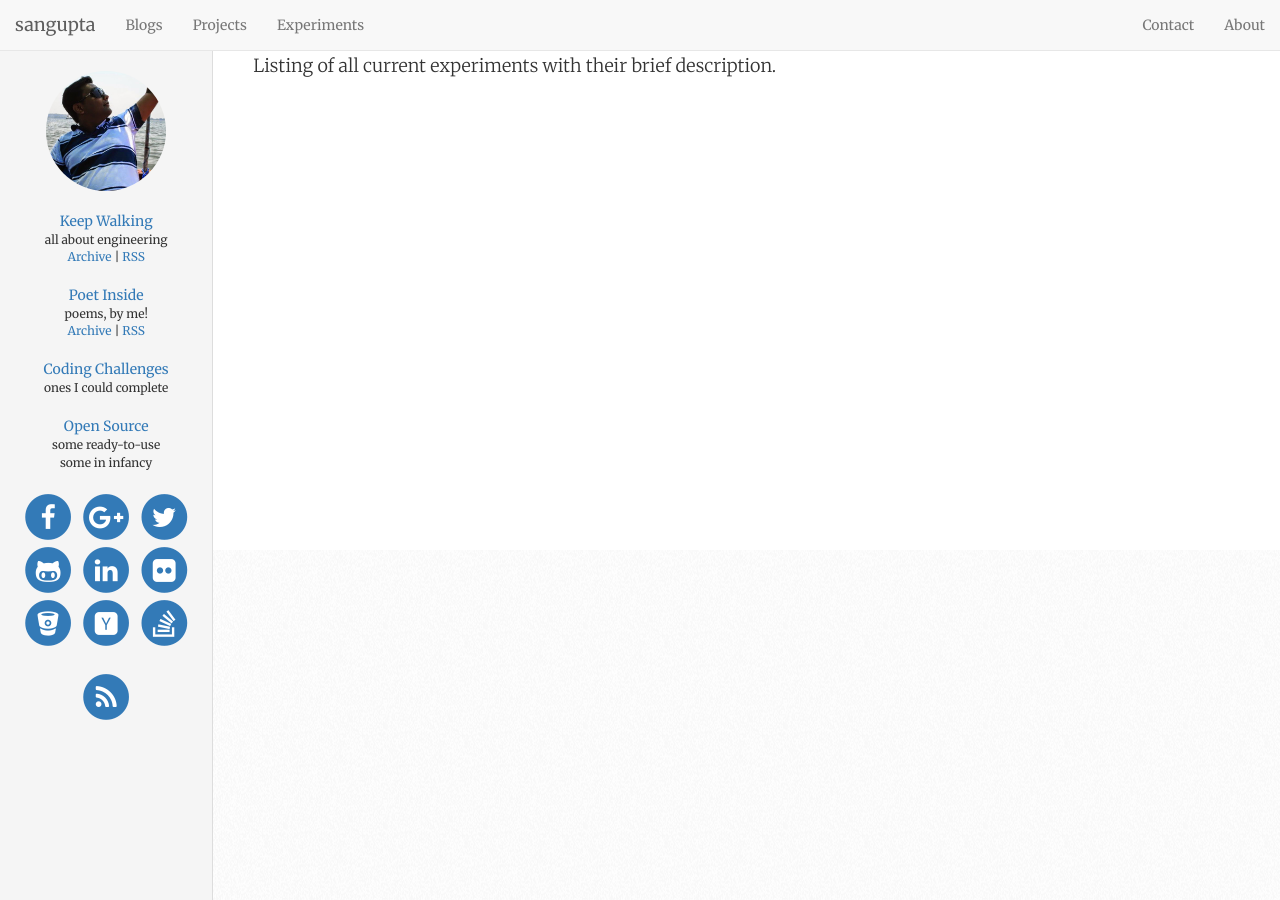
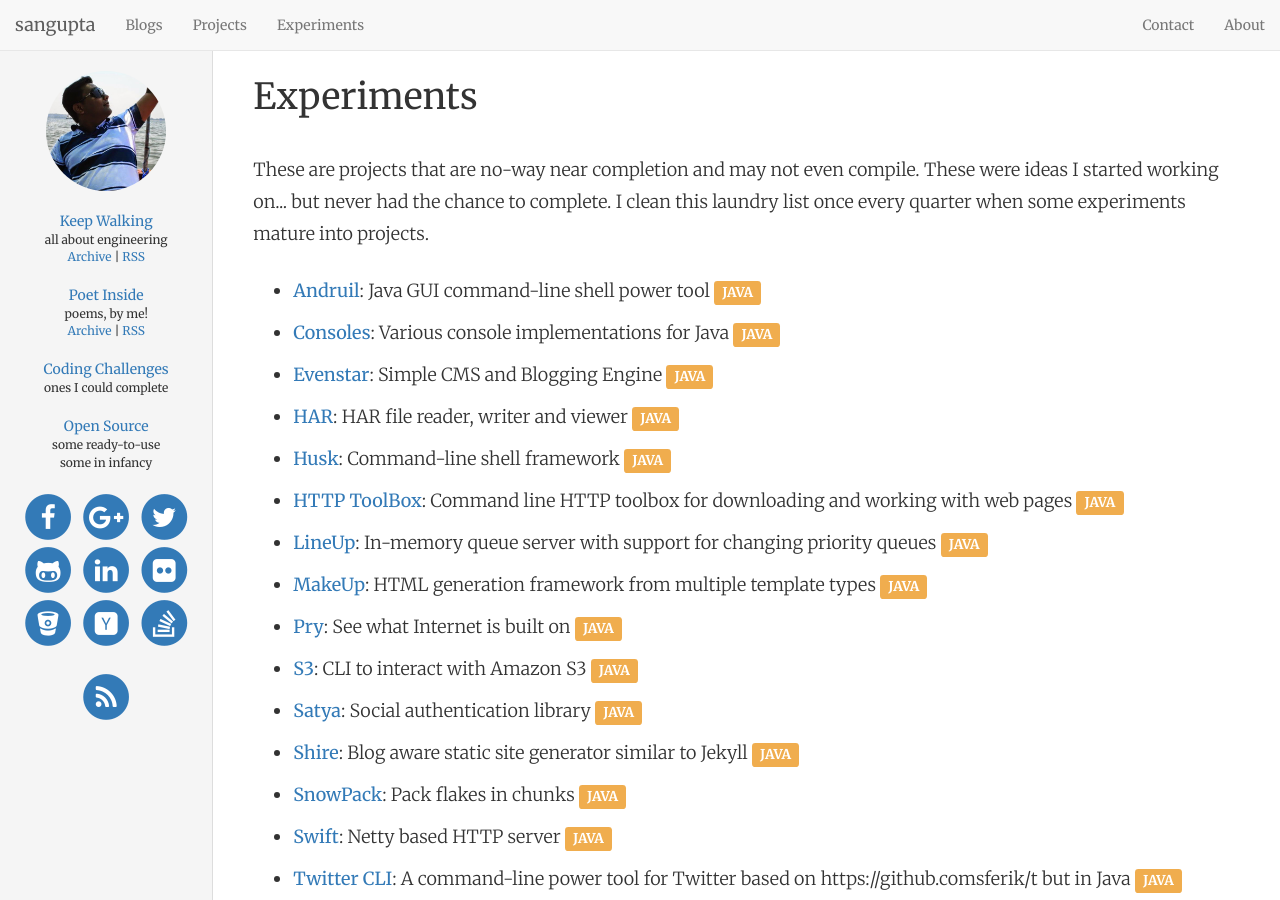
Before and after one commit to sangupta/sangupta.github.io, a Jekyll site: the page built from experiments/index.md, in a window 1280 px wide and 900 px high. Built offline with Jekyll 4.4.1, drawn with Linux system fonts in a browser that asks for light colours; nearby versions of some CDN libraries; Markdown is read by kramdown in place of the engine named in the settings; comment, search, counter and statistics services are not loaded.

Commit message:
added list of all experiments

```diff
--- a/experiments/index.md
+++ b/experiments/index.md
@@ -1,6 +1,134 @@
 ---
 layout: default
-title: Projects
+title: Experiments
 ---
 
-Listing of all current experiments with their brief description.
+<h1>Experiments</h1>
+
+<p>
+These are projects that are no-way near completion and may not even compile. These were ideas I started working on... but never had the chance to complete. I
+clean this laundry list once every quarter when some experiments mature into projects.
+</p>
+
+<ul id="projectList">
+	<li>
+		<span class="name">
+			<a href="/projects/andruil">Andruil</a>: Java GUI command-line shell power tool
+		</span>
+
+		<span class="label label-warning">JAVA</span>
+	</li>
+
+	<li>
+		<span class="name">
+			<a href="/projects/consoles">Consoles</a>: Various console implementations for Java
+		</span>
+
+		<span class="label label-warning">JAVA</span>
+	</li>
+
+	<li>
+		<span class="name">
+			<a href="/projects/evenstar">Evenstar</a>: Simple CMS and Blogging Engine
+		</span>
+
+		<span class="label label-warning">JAVA</span>
+	</li>
+
+	<li>
+		<span class="name">
+			<a href="/projects/har">HAR</a>: HAR file reader, writer and viewer
+		</span>
+
+		<span class="label label-warning">JAVA</span>
+	</li>
+
+	<li>
+		<span class="name">
+			<a href="/projects/husk">Husk</a>: Command-line shell framework
+		</span>
+
+		<span class="label label-warning">JAVA</span>
+	</li>
+
+	<li>
+		<span class="name">
+			<a href="/projects/http-toolbox">HTTP ToolBox</a>: Command line HTTP toolbox for downloading and working with web pages
+		</span>
+
+		<span class="label label-warning">JAVA</span>
+	</li>
+
+	<li>
+		<span class="name">
+			<a href="/projects/lineup">LineUp</a>: In-memory queue server with support for changing priority queues
+		</span>
+
+		<span class="label label-warning">JAVA</span>
+	</li>
+
+	<li>
+		<span class="name">
+			<a href="/projects/makeup">MakeUp</a>: HTML generation framework from multiple template types
+		</span>
+
+		<span class="label label-warning">JAVA</span>
+	</li>
+
+	<li>
+		<span class="name">
+			<a href="/projects/pry">Pry</a>: See what Internet is built on
+		</span>
+
+		<span class="label label-warning">JAVA</span>
+	</li>
+
+	<li>
+		<span class="name">
+			<a href="/projects/s3">S3</a>: CLI to interact with Amazon S3
+		</span>
+
+		<span class="label label-warning">JAVA</span>
+	</li>
+
+	<li>
+		<span class="name">
+			<a href="/projects/satya">Satya</a>: Social authentication library
+		</span>
+
+		<span class="label label-warning">JAVA</span>
+	</li>
+
+	<li>
+		<span class="name">
+			<a href="/projects/shire">Shire</a>: Blog aware static site generator similar to Jekyll
+		</span>
+
+		<span class="label label-warning">JAVA</span>
+	</li>
+
+	<li>
+		<span class="name">
+			<a href="/projects/snowpack">SnowPack</a>: Pack flakes in chunks
+		</span>
+
+		<span class="label label-warning">JAVA</span>
+	</li>
+
+	<li>
+		<span class="name">
+			<a href="/projects/swift">Swift</a>: Netty based HTTP server
+		</span>
+
+		<span class="label label-warning">JAVA</span>
+	</li>
+
+	<li>
+		<span class="name">
+			<a href="/projects/twittercli">Twitter CLI</a>: A command-line power tool for Twitter based on https://github.comsferik/t but in Java
+		</span>
+
+		<span class="label label-warning">JAVA</span>
+	</li>
+
+</ul>
```
